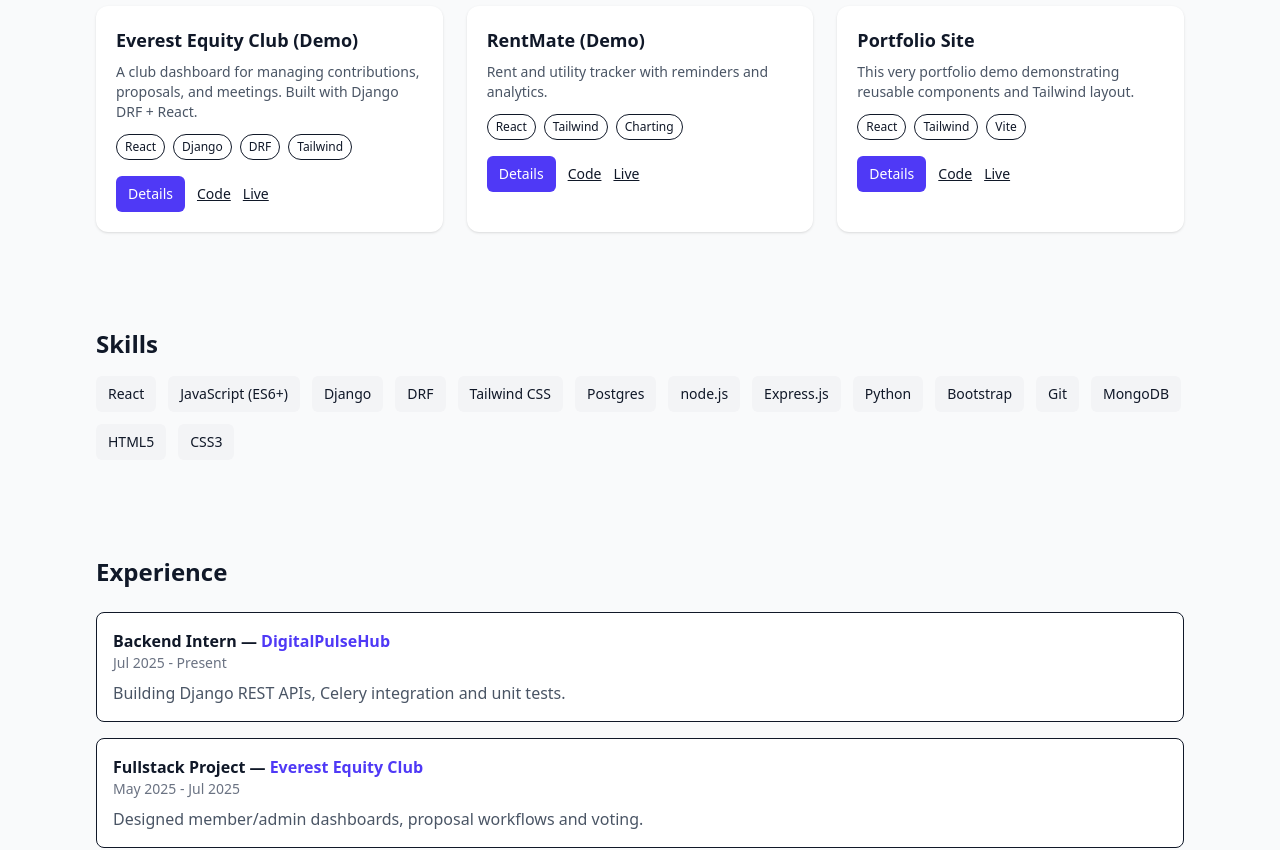
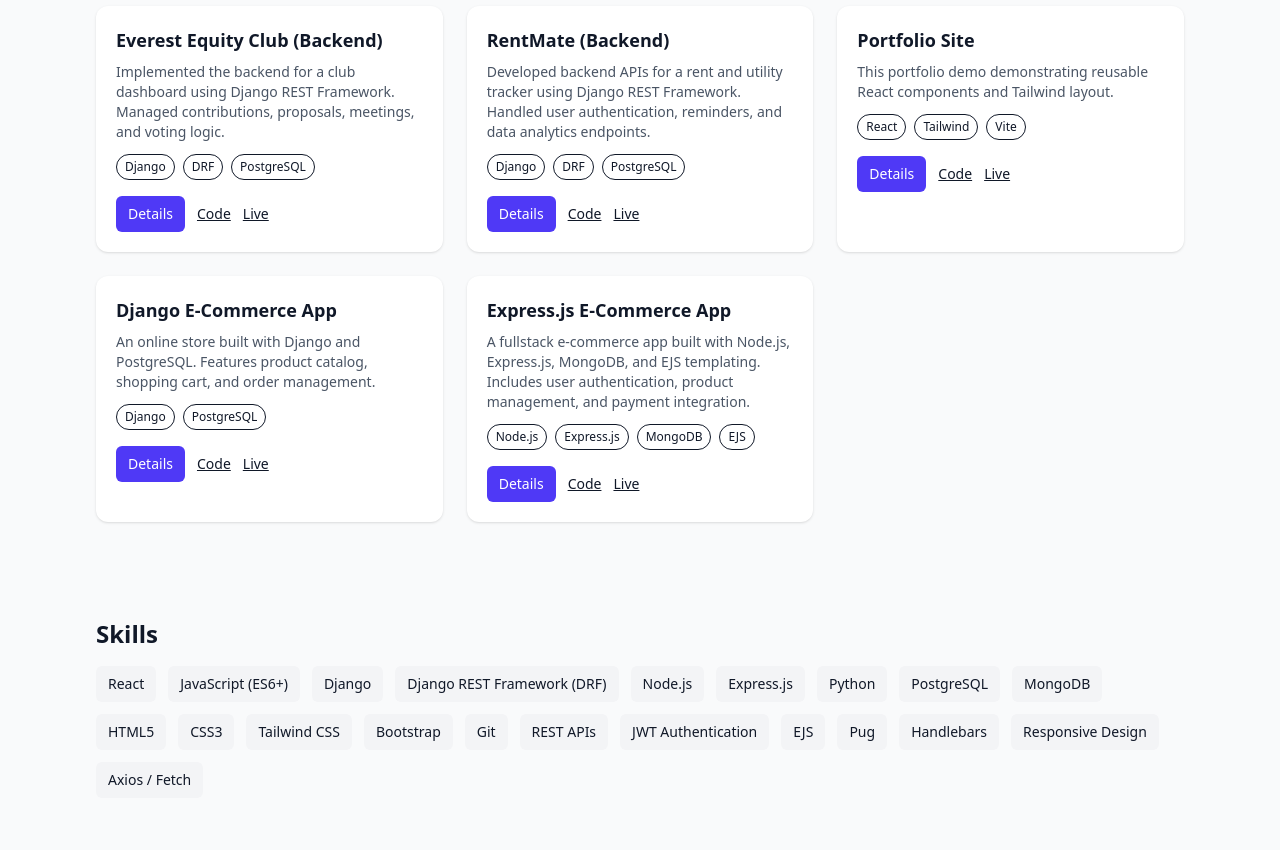
Before and after one commit to sabinpr/My-Portfolio, a React (Vite) app: page / in a window 1280 px wide. Shown: the part 1080-1930 px from the top of the page. Built offline with nearby package versions, Linux system fonts and the light colour scheme.

Commit message:
Updated Data

```diff
--- a/src/data/experiences.js
+++ b/src/data/experiences.js
@@ -2,15 +2,15 @@ export const experiences = [
   {
     id: 1,
     role: "Backend Intern",
-    org: "DigitalPulseHub",
+    org: "Mindrisers Inc.",
     date: "Jul 2025 - Present",
-    desc: "Building Django REST APIs, Celery integration and unit tests.",
+    desc: "Developing Django REST APIs, managing PostgreSQL databases, and building backend services.",
   },
   {
     id: 2,
-    role: "Fullstack Project",
-    org: "Everest Equity Club",
-    date: "May 2025 - Jul 2025",
-    desc: "Designed member/admin dashboards, proposal workflows and voting.",
+    role: "Fullstack Developer (Personal Projects)",
+    org: "Self-Projects",
+    date: "2024 - Present",
+    desc: "Built web applications using Node.js, Express.js, React, and templating engines like Pug, EJS, and Handlebars.",
   },
 ];
--- a/src/data/projects.js
+++ b/src/data/projects.js
@@ -1,18 +1,19 @@
 export const projects = [
   {
     id: 1,
-    title: "Everest Equity Club (Demo)",
+    title: "Everest Equity Club (Backend)",
     description:
-      "A club dashboard for managing contributions, proposals, and meetings. Built with Django DRF + React.",
-    tags: ["React", "Django", "DRF", "Tailwind"],
+      "Implemented the backend for a club dashboard using Django REST Framework. Managed contributions, proposals, meetings, and voting logic.",
+    tags: ["Django", "DRF", "PostgreSQL"],
     repo: "#",
     live: "#",
   },
   {
     id: 2,
-    title: "RentMate (Demo)",
-    description: "Rent and utility tracker with reminders and analytics.",
-    tags: ["React", "Tailwind", "Charting"],
+    title: "RentMate (Backend)",
+    description:
+      "Developed backend APIs for a rent and utility tracker using Django REST Framework. Handled user authentication, reminders, and data analytics endpoints.",
+    tags: ["Django", "DRF", "PostgreSQL"],
     repo: "#",
     live: "#",
   },
@@ -20,12 +21,27 @@ export const projects = [
     id: 3,
     title: "Portfolio Site",
     description:
-      "This very portfolio demo demonstrating reusable components and Tailwind layout.",
+      "This portfolio demo demonstrating reusable React components and Tailwind layout.",
     tags: ["React", "Tailwind", "Vite"],
     repo: "#",
     live: "#",
   },
+  {
+    id: 4,
+    title: "Django E-Commerce App",
+    description:
+      "An online store built with Django and PostgreSQL. Features product catalog, shopping cart, and order management.",
+    tags: ["Django", "PostgreSQL"],
+    repo: "#",
+    live: "#",
+  },
+  {
+    id: 5,
+    title: "Express.js E-Commerce App",
+    description:
+      "A fullstack e-commerce app built with Node.js, Express.js, MongoDB, and EJS templating. Includes user authentication, product management, and payment integration.",
+    tags: ["Node.js", "Express.js", "MongoDB", "EJS"],
+    repo: "#",
+    live: "#",
+  },
 ];
-// Add more projects as needed
-// You can also fetch this data from an API or a database
-// For simplicity, we're using a static array here
--- a/src/data/skills.js
+++ b/src/data/skills.js
@@ -2,15 +2,22 @@ export const skills = [
   "React",
   "JavaScript (ES6+)",
   "Django",
-  "DRF",
-  "Tailwind CSS",
-  "Postgres",
-  "node.js",
+  "Django REST Framework (DRF)",
+  "Node.js",
   "Express.js",
   "Python",
-  "Bootstrap",
-  "Git",
+  "PostgreSQL",
   "MongoDB",
   "HTML5",
   "CSS3",
+  "Tailwind CSS",
+  "Bootstrap",
+  "Git",
+  "REST APIs",
+  "JWT Authentication",
+  "EJS",
+  "Pug",
+  "Handlebars",
+  "Responsive Design",
+  "Axios / Fetch",
 ];
```
